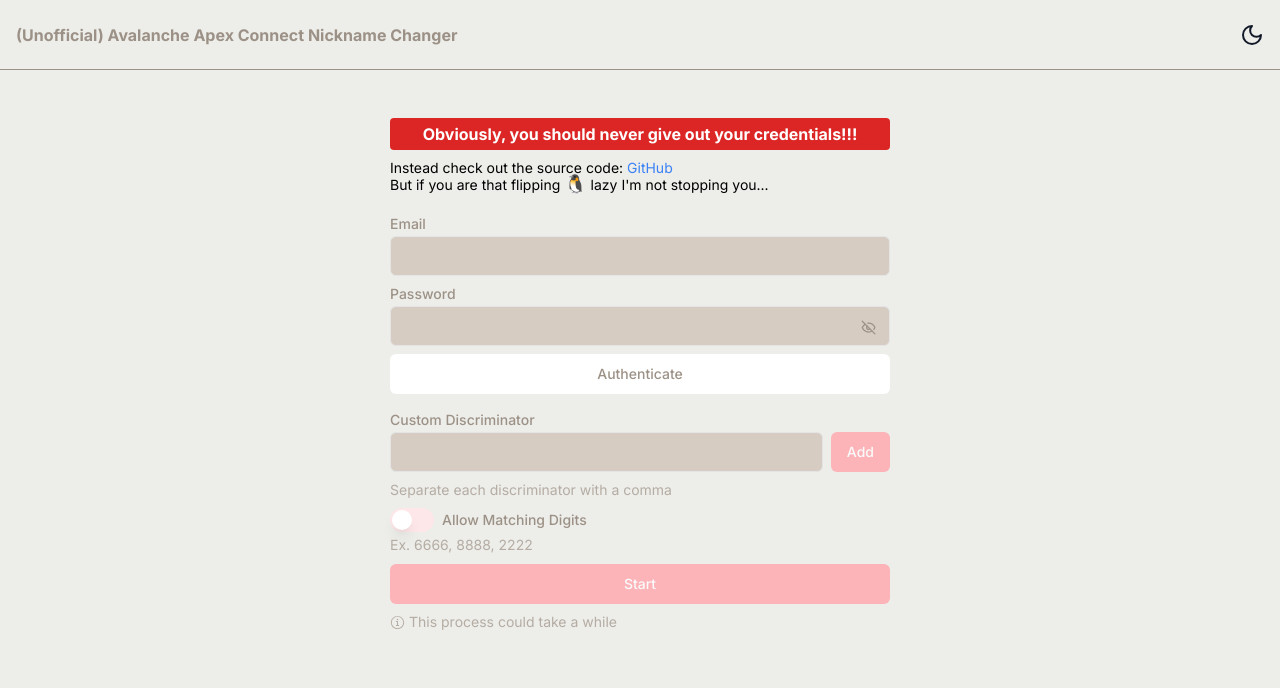
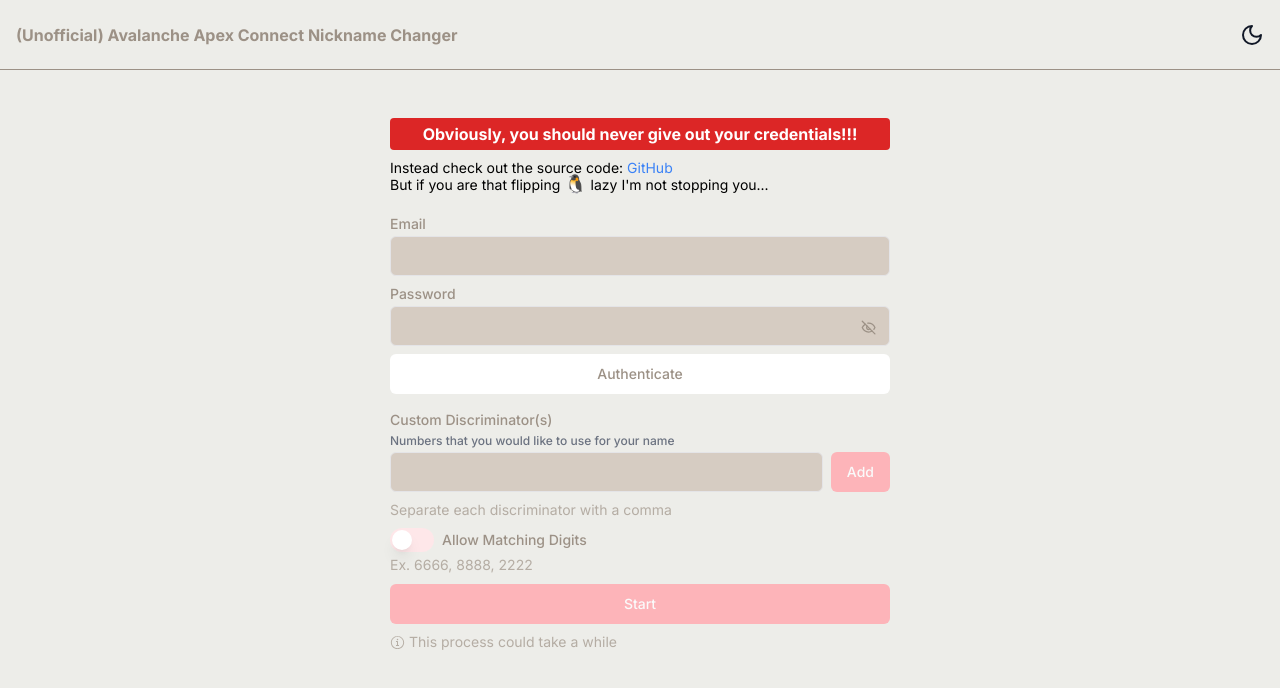
Before and after one commit to Xurify/avalanche-apex-connect-displayname-change, a Next.js app: page / in a window 1280 px wide. Shown: the top 688 px of the page. Built offline with nearby package versions, Linux system fonts and the light colour scheme.

Commit message:
Added clarification

```diff
--- a/src/app/page.tsx
+++ b/src/app/page.tsx
@@ -95,7 +95,7 @@
                 console.log(result.account);
                 setAccount(result.account);
               } else if (result.error) {
-                console.log(result.error);
+                console.error(result.error);
                 setErrorMessage({ general: result.error });
               }
             });
@@ -175,13 +175,6 @@
             pastDiscriminatorsListRef?.current?.clientHeight || 0;
           const scrollTop = pastDiscriminatorsListRef?.current?.scrollTop || 0;
           const newScrollTop = scrollHeight + LIST_ITEM_HEIGHT;
-          console.log(
-            "scrollTop",
-            scrollTop,
-            newScrollTop,
-            scrollHeight,
-            clientHeight,
-          );
           if (scrollTop + clientHeight > scrollHeight - 25) {
             pastDiscriminatorsListRef.current?.scrollTo({
               behavior: "smooth",
@@ -333,7 +326,10 @@
             className="mb-0.5 block text-sm"
             htmlFor="custom-discriminator"
           >
-            Custom Discriminator
+            Custom Discriminator(s) <br />
+            <span className="text-xs text-gray-500">
+              Numbers that you would like to use for your name
+            </span>
           </Label>
           <div className="flex">
             <Input
```
